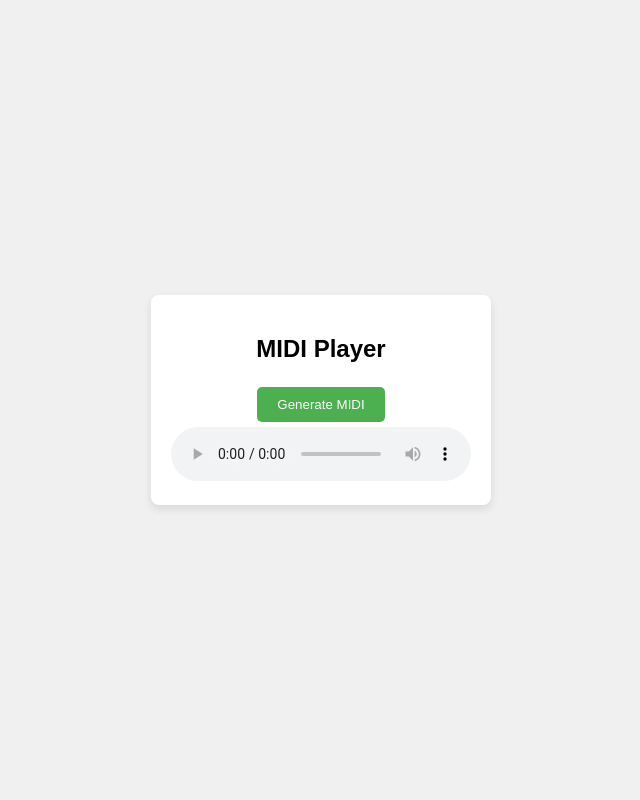
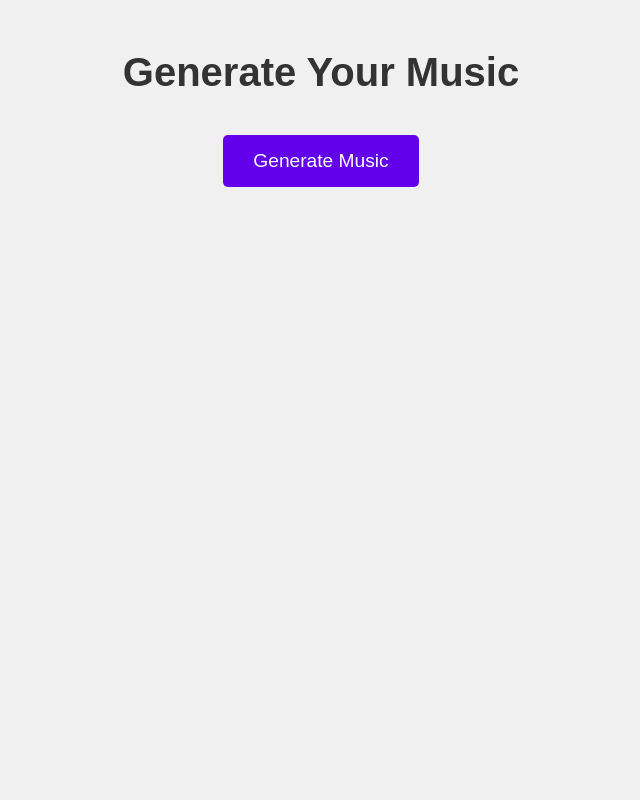
Before and after one commit to IncriwerBoy/music-generator, a Flask app: page / in a window 1280 px wide. Shown: the whole page, without its empty margins (319-959 px from the left). Run offline with Flask 3, Linux system fonts and the light colour scheme.

Commit message:
flask update

```diff
--- a/application.py
+++ b/application.py
@@ -1,30 +1,44 @@
-from flask import Flask, render_template, send_from_directory, request, redirect, url_for
+from flask import Flask, render_template, request, send_file, url_for, flash, redirect
 import os
-# from src.pipeline.generate_pipeline import GenerationPipeline
+from src.pipeline.generate_pipeline import GenerationPipeline
 
 application = Flask(__name__)
 app = application
 
+# Path where the MIDI file will be saved
 MIDI_FILE_PATH = 'artifacts/test_output.mid'
+app.secret_key = 'your_secret_key'  # For flashing messages
+
+@app.route('/', methods=['GET', 'POST'])
+def home():
+    if request.method == 'POST':
+        generate_midi()
+        flash("Music generated successfully! Scroll down to download your file.")
+    return render_template('home.html', midi_exists=os.path.exists(MIDI_FILE_PATH))
 
 
-# Route to serve the home page
-@app.route('/')
-def home():
-    return render_template('home.html')
+def generate_midi():
+    """Function to generate the MIDI file using your pipeline."""
+    # Uncomment the following to use your actual pipeline:
+    pipeline = GenerationPipeline()
+    pipeline.generate_music()
 
-# Route to serve MIDI files
-@app.route('/midi/<filename>')
-def get_midi(filename):
-    return send_from_directory('artifacts',MIDI_FILE_PATH)
+    # Simulating the music generation for now.
+    with open(MIDI_FILE_PATH, 'w') as f:
+        f.write('Simulated MIDI content.')  # Placeholder content
 
-# Simulate generating a new MIDI file
-@app.route('/generate', methods=['POST'])
-def generate_midi():
-    # pipeline = GenerationPipeline()
-    # midi_file = pipeline.generate_music()
+    print("Music generated and saved at:", MIDI_FILE_PATH)
 
-    return redirect(url_for('home'))
+
+@app.route('/download')
+def download_file():
+    """Sends the MIDI file for download."""
+    if os.path.exists(MIDI_FILE_PATH):
+        return send_file(MIDI_FILE_PATH, as_attachment=True)
+    else:
+        flash("File not found!")
+        return redirect(url_for('home'))
+
 
 if __name__ == '__main__':
     app.run(debug=True)
--- a/templates/home.html
+++ b/templates/home.html
@@ -3,54 +3,70 @@
 <head>
     <meta charset="UTF-8">
     <meta name="viewport" content="width=device-width, initial-scale=1.0">
-  <title>MIDI Player</title>
+    <title>Music Generator</title>
     <style>
         body {
-      display: flex;
-      justify-content: center;
-      align-items: center;
-      height: 100vh;
+            font-family: Arial, sans-serif;
             background-color: #f0f0f0;
-      margin: 0;
-      font-family: Arial, sans-serif;
+            text-align: center;
+            margin-top: 50px;
         }
-    .player {
-      text-align: center;
-      padding: 20px;
-      background-color: white;
-      box-shadow: 0 4px 8px rgba(0, 0, 0, 0.1);
-      border-radius: 8px;
+        h1 {
+            color: #333;
+            font-size: 2.5rem;
+            margin-bottom: 20px;
         }
         button {
-      padding: 10px 20px;
-      margin: 5px;
+            background-color: #6200ea;
+            color: white;
             border: none;
-      background-color: #4CAF50;
-      color: white;
+            padding: 15px 30px;
+            font-size: 1.2rem;
             cursor: pointer;
             border-radius: 5px;
+            transition: background-color 0.3s;
+            margin-top: 20px;
         }
         button:hover {
-      background-color: #45a049;
+            background-color: #3700b3;
+        }
+        a {
+            display: inline-block;
+            background-color: #6200ea;
+            color: white;
+            text-decoration: none;
+            padding: 15px 30px;
+            font-size: 1.2rem;
+            border-radius: 5px;
+            transition: background-color 0.3s;
+            margin-top: 20px;
+        }
+        a:hover {
+            background-color: #3700b3;
+        }
+        .message {
+            margin-top: 20px;
+            color: green;
+            font-size: 1.1rem;
         }
     </style>
 </head>
 <body>
-
-<div class="player">
-  <h2>MIDI Player</h2>
-
-  <!-- Button to generate MIDI -->
-  <form action="/generate" method="POST">
-    <button type="submit">Generate MIDI</button>
+    <h1>Generate Your Music</h1>
+    <form method="POST">
+        <button type="submit">Generate Music</button>
     </form>
 
-  <!-- Audio player to play the MIDI file -->
-  <audio controls>
-    <source src="/midi/test_output.mid" type="audio/midi">
-    Your browser does not support the audio tag.
-  </audio>
+    {% with messages = get_flashed_messages() %}
+        {% if messages %}
+            <div class="message">
+                {{ messages[0] }}
             </div>
+        {% endif %}
+    {% endwith %}
 
+    {% if midi_exists %}
+        <a href="{{ url_for('download_file') }}">Download MIDI File</a>
+    {% endif %}
 </body>
 </html>
```
Also changed, not shown: src/pipeline/generate_pipeline.py (+4 -4 lines), 1 other file. Lines whose indentation alone changed are shown as unchanged.
